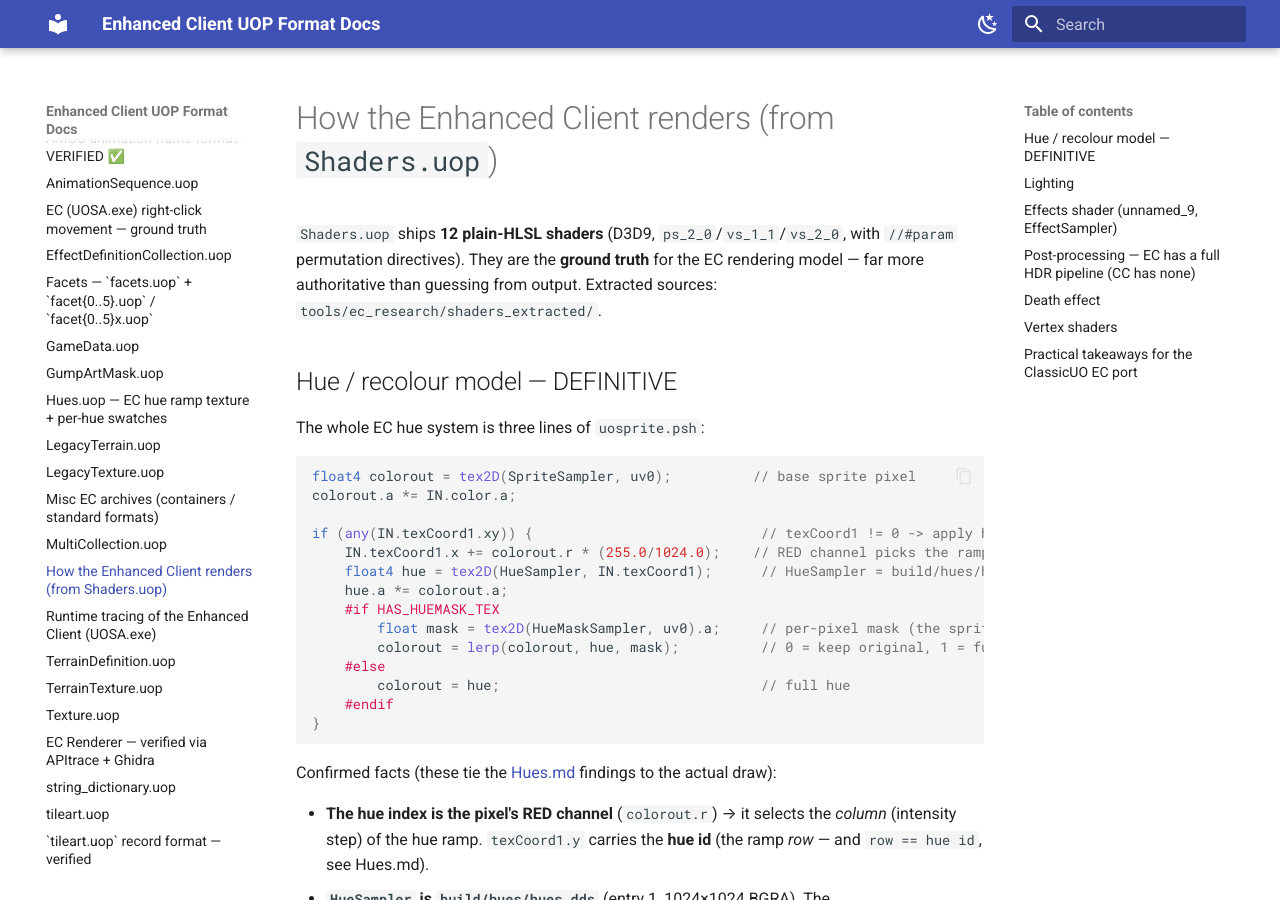
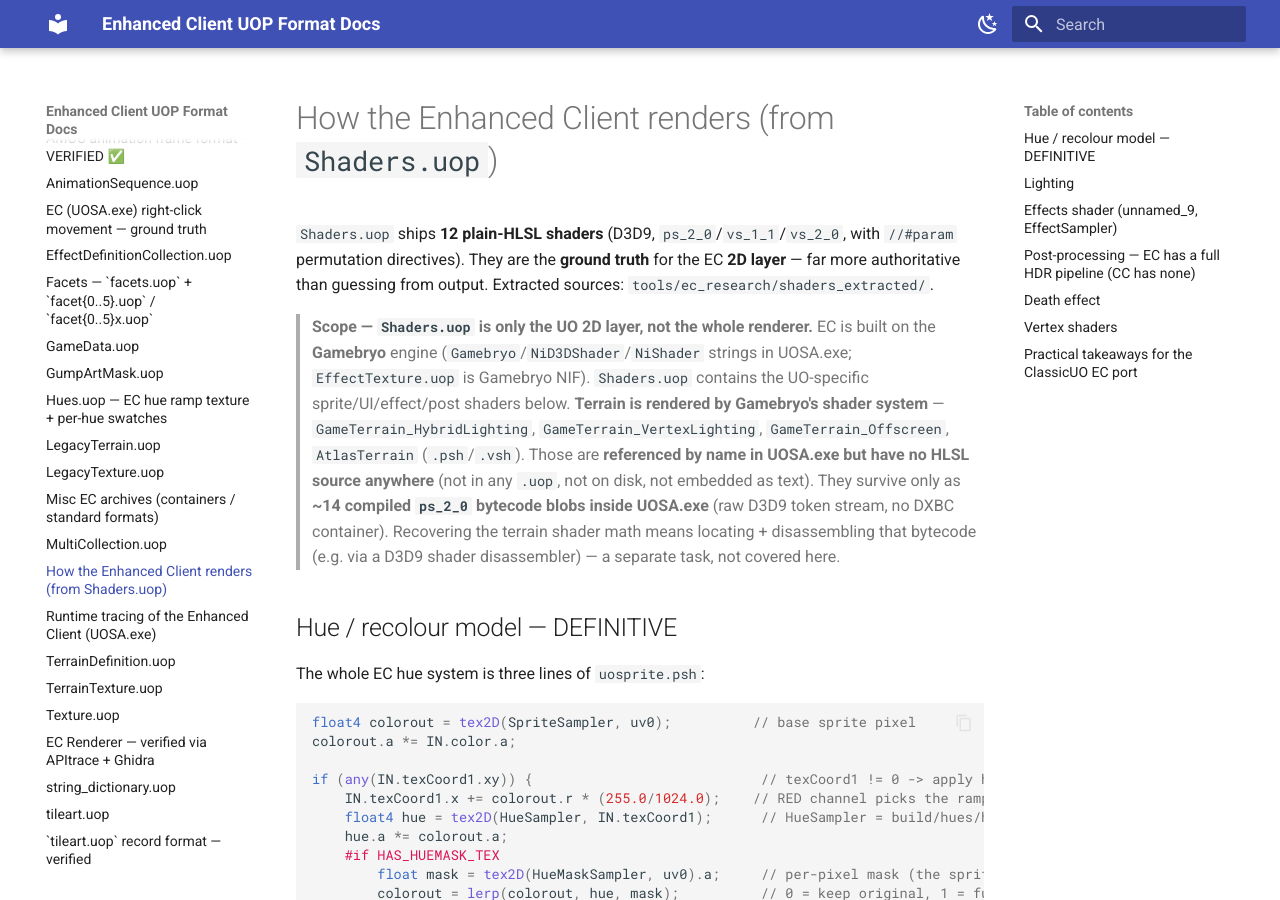
Before and after one commit to KonssnoK/UO-unity_playground, an MkDocs documentation site: the page built from docs/Rendering.md, in a window 1280 px wide and 900 px high. Built offline with MkDocs 1.6.1 and Material for MkDocs 9.7.7, drawn with Linux system fonts in a browser that asks for light colours.

Commit message:
[docs] Rendering: clarify shader scope (Shaders.uop = 2D layer only)
Shaders.uop holds only the UO 2D sprite/UI/effect/post shaders (the 12
HLSL files). Terrain is rendered by the Gamebryo engine (GameTerrain_*,
AtlasTerrain) — referenced by name in UOSA.exe but with no HLSL source
anywhere; only ~14 compiled ps_2_0 bytecode blobs embedded in the exe.
Recovering terrain shader math = disassembling that bytecode (separate task).

```diff
--- a/docs/Rendering.md
+++ b/docs/Rendering.md
@@ -2,8 +2,21 @@
 
 `Shaders.uop` ships **12 plain-HLSL shaders** (D3D9, `ps_2_0`/`vs_1_1`/`vs_2_0`,
 with `//#param` permutation directives). They are the **ground truth** for the EC
-rendering model — far more authoritative than guessing from output. Extracted
+**2D layer** — far more authoritative than guessing from output. Extracted
 sources: `tools/ec_research/shaders_extracted/`.
+
+> **Scope — `Shaders.uop` is only the UO 2D layer, not the whole renderer.**
+> EC is built on the **Gamebryo** engine (`Gamebryo`/`NiD3DShader`/`NiShader`
+> strings in UOSA.exe; `EffectTexture.uop` is Gamebryo NIF). `Shaders.uop`
+> contains the UO-specific sprite/UI/effect/post shaders below. **Terrain is
+> rendered by Gamebryo's shader system** — `GameTerrain_HybridLighting`,
+> `GameTerrain_VertexLighting`, `GameTerrain_Offscreen`, `AtlasTerrain`
+> (`.psh`/`.vsh`). Those are **referenced by name in UOSA.exe but have no HLSL
+> source anywhere** (not in any `.uop`, not on disk, not embedded as text). They
+> survive only as **~14 compiled `ps_2_0` bytecode blobs inside UOSA.exe** (raw
+> D3D9 token stream, no DXBC container). Recovering the terrain shader math means
+> locating + disassembling that bytecode (e.g. via a D3D9 shader disassembler) —
+> a separate task, not covered here.
 
 ## Hue / recolour model — DEFINITIVE
 
```
